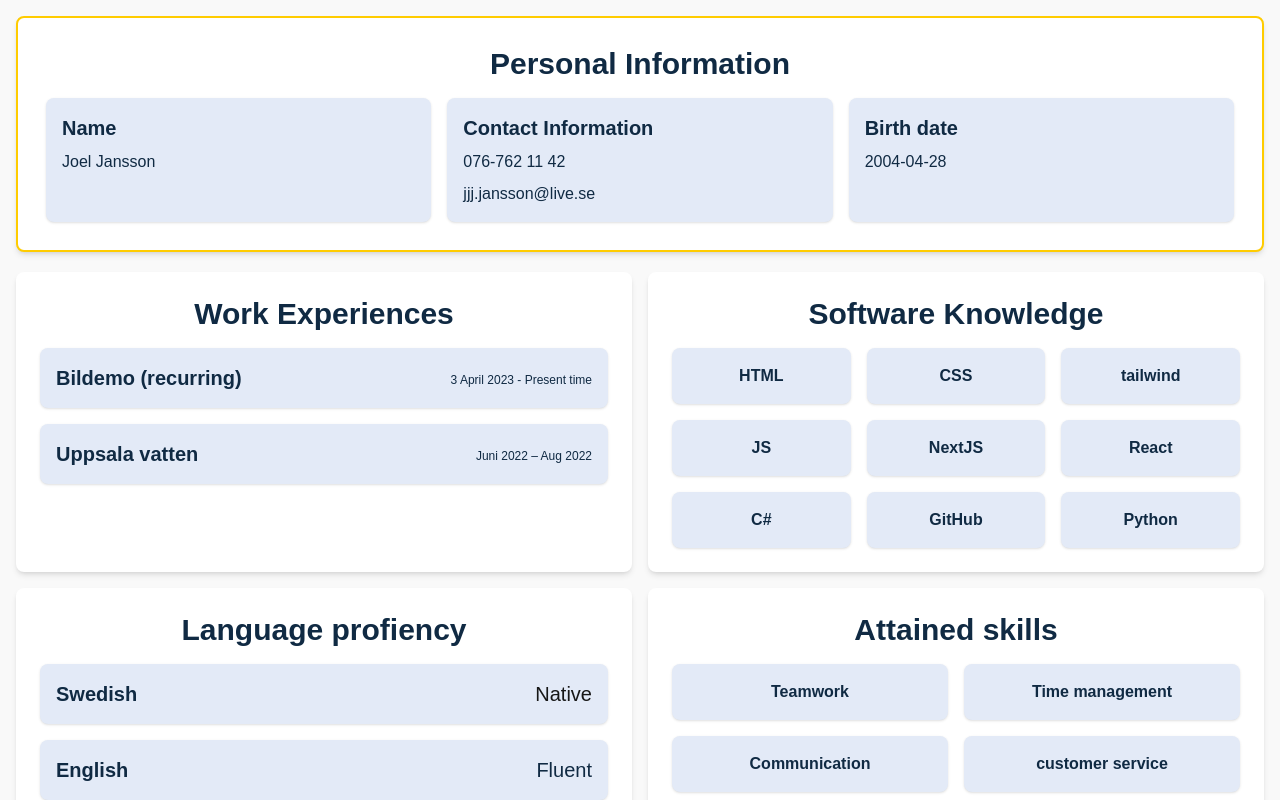
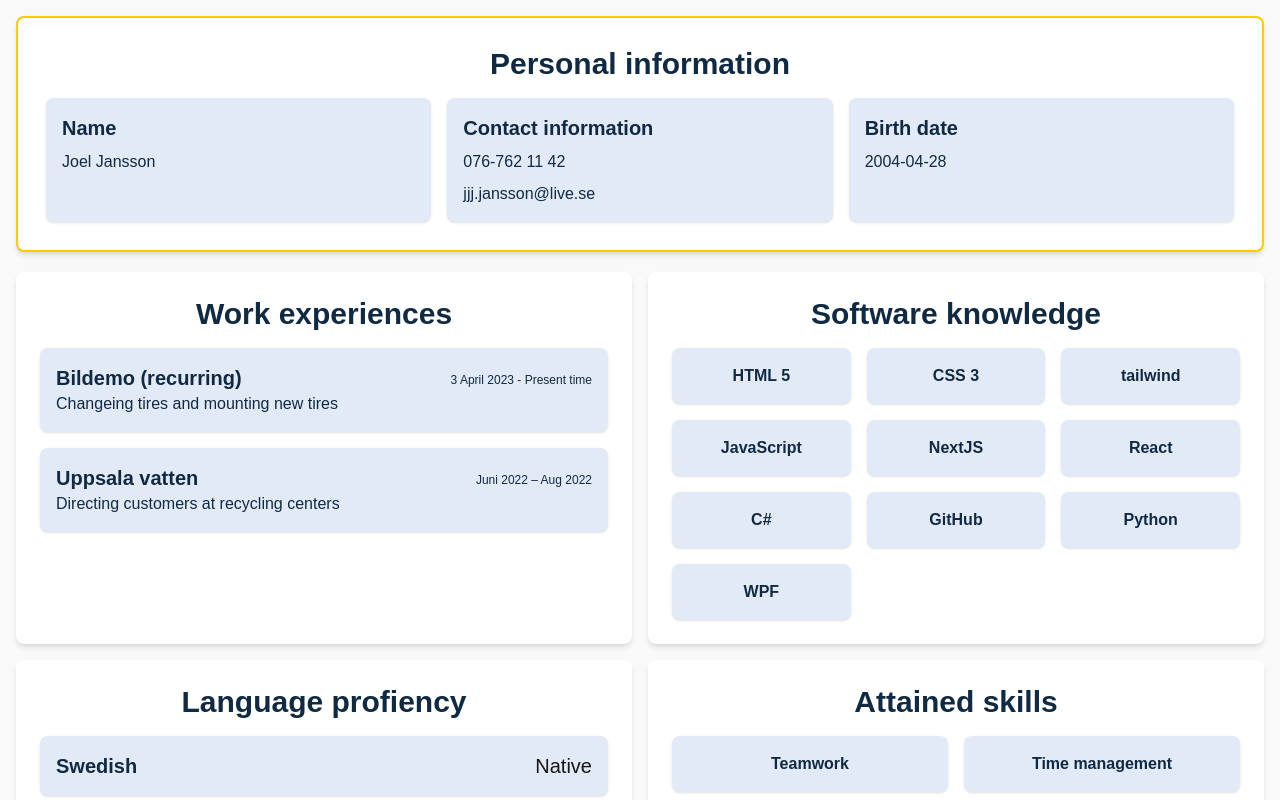
Before and after one commit to JoelJanssson/portfolio, a Next.js app: page /CV in a window 1280 px wide. Shown: the top 800 px of the page. Built offline with nearby package versions, Linux system fonts and the light colour scheme.

Commit message:
Fixed spelling mistakes and updated information
Added WPF to software knowledge and added additional information to work experience

```diff
--- a/src/app/CV/page.js
+++ b/src/app/CV/page.js
@@ -4,14 +4,14 @@ export default function Page() {
     return (
         <div className="min-h-screen bg-[#f9f9f9] p-4">
             <div className="min-w-screen bg-white shadow-md rounded-lg p-7 border-solid border-2 border-gold">
-                <h1 className="text-3xl font-bold text-center mb-4 text-dark-navy">Personal Information</h1>
+                <h1 className="text-3xl font-bold text-center mb-4 text-dark-navy">Personal information</h1>
                 <div className="grid grid-cols-1 sm:grid-cols-2 md:grid-cols-3 gap-4">
                     <div className="bg-soft-navy-blue p-4 rounded-lg shadow">
                         <h2 className="text-xl font-semibold text-dark-navy">Name</h2>
                         <p className="mt-2 text-dark-navy">Joel Jansson</p>
                     </div>
                     <div className="bg-soft-navy-blue p-4 rounded-lg shadow">
-                        <h2 className="text-xl font-semibold text-dark-navy">Contact Information</h2>
+                        <h2 className="text-xl font-semibold text-dark-navy">Contact information</h2>
                         <p className="mt-2 text-dark-navy">076-762 11 42</p>
                         <p className="mt-2 text-dark-navy">jjj.jansson@live.se</p>
 
@@ -24,30 +24,38 @@ export default function Page() {
             </div>
             <div className="grid grid-cols-1 sm:grid-cols-2 gap-4 mt-5">
                 <div className="bg-white shadow-md rounded-lg p-6">
-                    <h1 className="text-3xl font-bold mb-4 text-center text-dark-navy">Work Experiences</h1>
+                    <h1 className="text-3xl font-bold mb-4 text-center text-dark-navy">Work experiences</h1>
                     <div className="grid grid-cols-1 md:grid-cols-1 gap-4">
-                        <div className="bg-soft-navy-blue p-4 rounded-lg shadow flex justify-between">
-                            <h2 className="text-xl font-semibold text-dark-navy">Bildemo (recurring)</h2>
+                        <div className="bg-soft-navy-blue p-4 rounded-lg shadow flex justify-between items-start">
+                            <div>
+                                <h2 className="text-xl font-semibold text-dark-navy">Bildemo (recurring)</h2>
+                                <p className="text-dark-navy">Changeing tires and mounting new tires</p>
+                            </div>
                             <h2 className="mt-2 text-xs text-dark-navy">3 April 2023 - Present time</h2>
                         </div>
-                        <div className="bg-soft-navy-blue p-4 rounded-lg shadow flex justify-between">
-                            <h2 className="text-xl font-semibold text-dark-navy">Uppsala vatten</h2>
+                        <div className="bg-soft-navy-blue p-4 rounded-lg shadow flex justify-between items-start">
+                            <div>
+                                <h2 className="text-xl font-semibold text-dark-navy">Uppsala vatten</h2>
+                                <p className="text-dark-navy">Directing customers at recycling centers</p>
+                            </div>
                             <h2 className="mt-2 text-xs text-dark-navy">Juni 2022 – Aug 2022</h2>
                         </div>
                     </div>
                 </div>
                 <div className="bg-white shadow-md rounded-lg p-6">
-                    <h1 className="text-3xl font-bold mb-4 text-center text-dark-navy">Software Knowledge</h1>
+                    <h1 className="text-3xl font-bold mb-4 text-center text-dark-navy">Software knowledge</h1>
                     <div className="grid grid-cols-1 sm:grid-cols-2 md:grid-cols-3 gap-4">
-                        <div className="bg-soft-navy-blue text-l font-semibold p-4 rounded-lg shadow text-center text-dark-navy">HTML</div>
-                        <div className="bg-soft-navy-blue text-l font-semibold p-4 rounded-lg shadow text-center text-dark-navy">CSS</div>
+                        <div className="bg-soft-navy-blue text-l font-semibold p-4 rounded-lg shadow text-center text-dark-navy">HTML 5</div>
+                        <div className="bg-soft-navy-blue text-l font-semibold p-4 rounded-lg shadow text-center text-dark-navy">CSS 3</div>
                         <div className="bg-soft-navy-blue text-l font-semibold p-4 rounded-lg shadow text-center text-dark-navy">tailwind</div>
-                        <div className="bg-soft-navy-blue text-l font-semibold p-4 rounded-lg shadow text-center text-dark-navy">JS</div>
+                        <div className="bg-soft-navy-blue text-l font-semibold p-4 rounded-lg shadow text-center text-dark-navy">JavaScript</div>
                         <div className="bg-soft-navy-blue text-l font-semibold p-4 rounded-lg shadow text-center text-dark-navy">NextJS</div>
                         <div className="bg-soft-navy-blue text-l font-semibold p-4 rounded-lg shadow text-center text-dark-navy">React</div>
                         <div className="bg-soft-navy-blue text-l font-semibold p-4 rounded-lg shadow text-center text-dark-navy">C#</div>
                         <div className="bg-soft-navy-blue text-l font-semibold p-4 rounded-lg shadow text-center text-dark-navy">GitHub</div>
                         <div className="bg-soft-navy-blue text-l font-semibold p-4 rounded-lg shadow text-center text-dark-navy">Python</div>
+                        <div className="bg-soft-navy-blue text-l font-semibold p-4 rounded-lg shadow text-center text-dark-navy">WPF</div>
+
                     </div>
                 </div>
                 <div className="bg-white shadow-md rounded-lg p-6">
@@ -69,7 +77,7 @@ export default function Page() {
                         <div className="bg-soft-navy-blue text-l font-semibold p-4 rounded-lg shadow text-center text-dark-navy">Teamwork</div>
                         <div className="bg-soft-navy-blue text-l font-semibold p-4 rounded-lg shadow text-center text-dark-navy">Time management</div>
                         <div className="bg-soft-navy-blue text-l font-semibold p-4 rounded-lg shadow text-center text-dark-navy">Communication</div>
-                        <div className="bg-soft-navy-blue text-l font-semibold p-4 rounded-lg shadow text-center text-dark-navy">customer service</div>
+                        <div className="bg-soft-navy-blue text-l font-semibold p-4 rounded-lg shadow text-center text-dark-navy">Customer service</div>
                     </div>
                 </div>
             </div>
@@ -89,3 +97,9 @@ export default function Page() {
         </div>
     );
 }
+
+
+{/* <div className="bg-soft-navy-blue p-4 rounded-lg shadow flex justify-between">
+<h2 className="text-xl font-semibold text-dark-navy">Uppsala vatten</h2>
+<h2 className="mt-2 text-xs text-dark-navy">Juni 2022 – Aug 2022</h2>
+</div> */}
```
